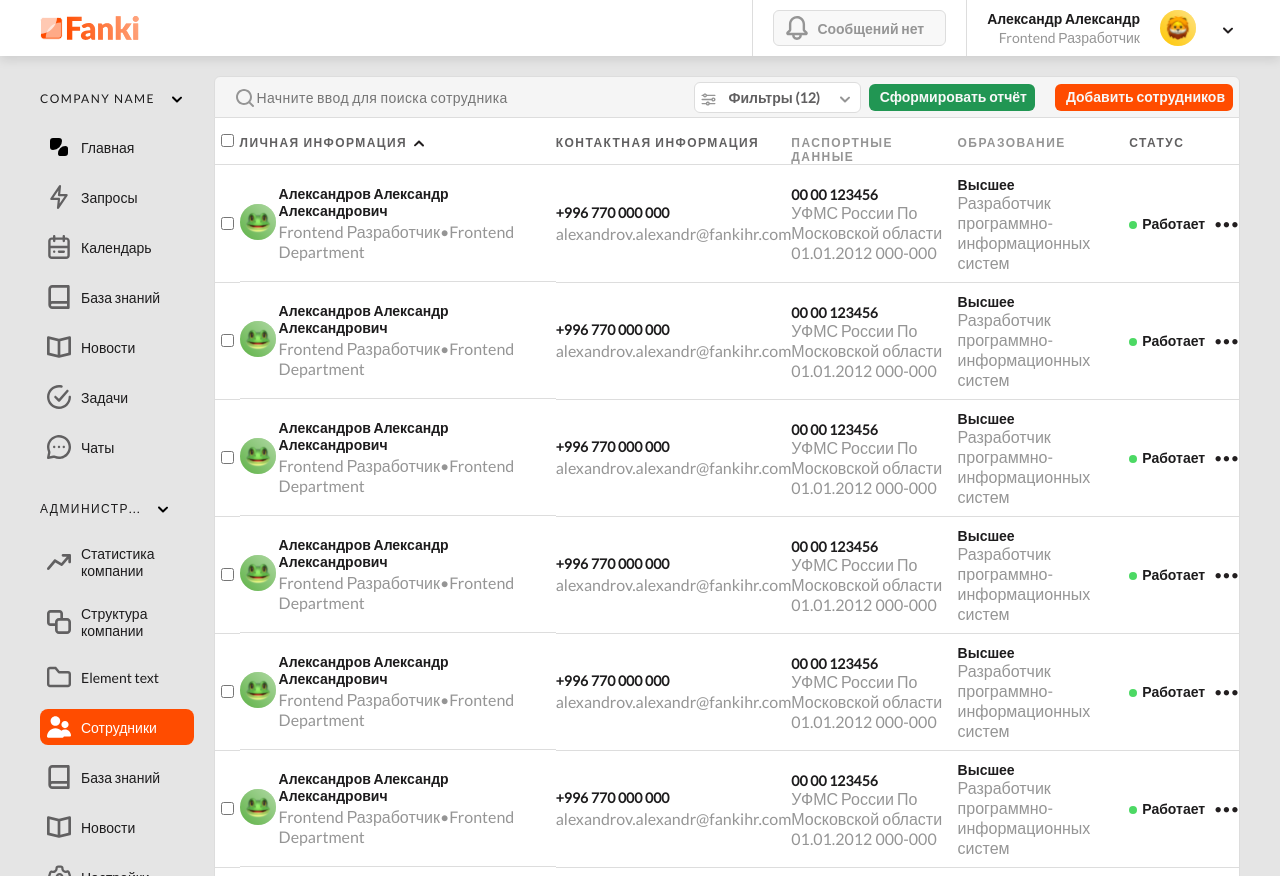
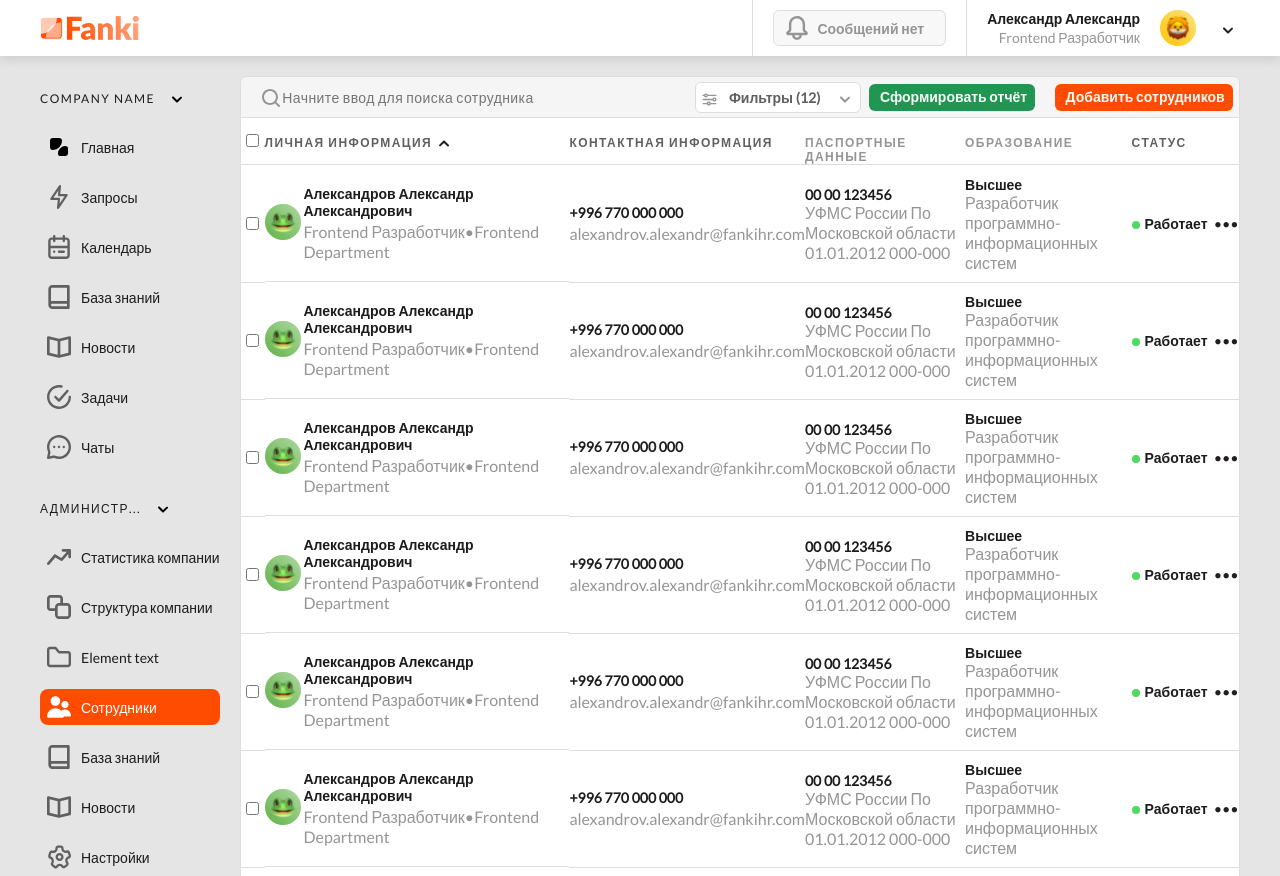
Before and after one commit to ttermechikov/fanki-test-task, a React (Create React App) app: page / in a window 1280 px wide. Built offline with nearby package versions, Linux system fonts and the light colour scheme.

Commit message:
Refactored max-width for content container

```diff
--- a/src/App.scss
+++ b/src/App.scss
@@ -49,4 +49,5 @@ a {
 .content {
   width: 100%;
   height: 100vh;
+  max-width: 1000px;
 }
```
